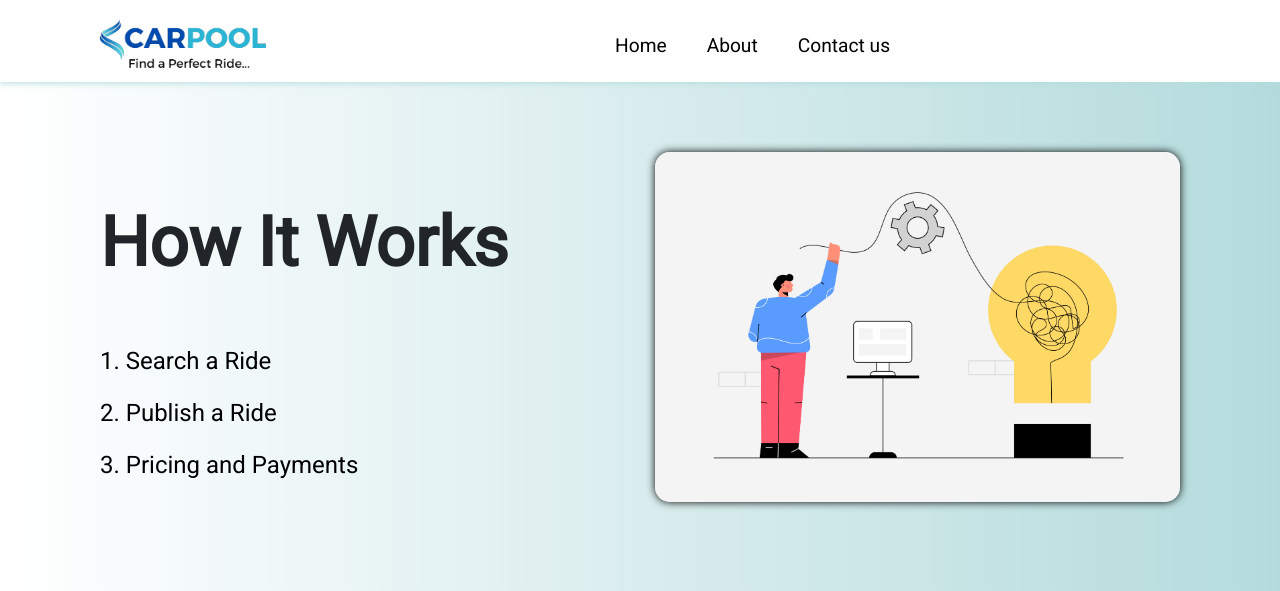
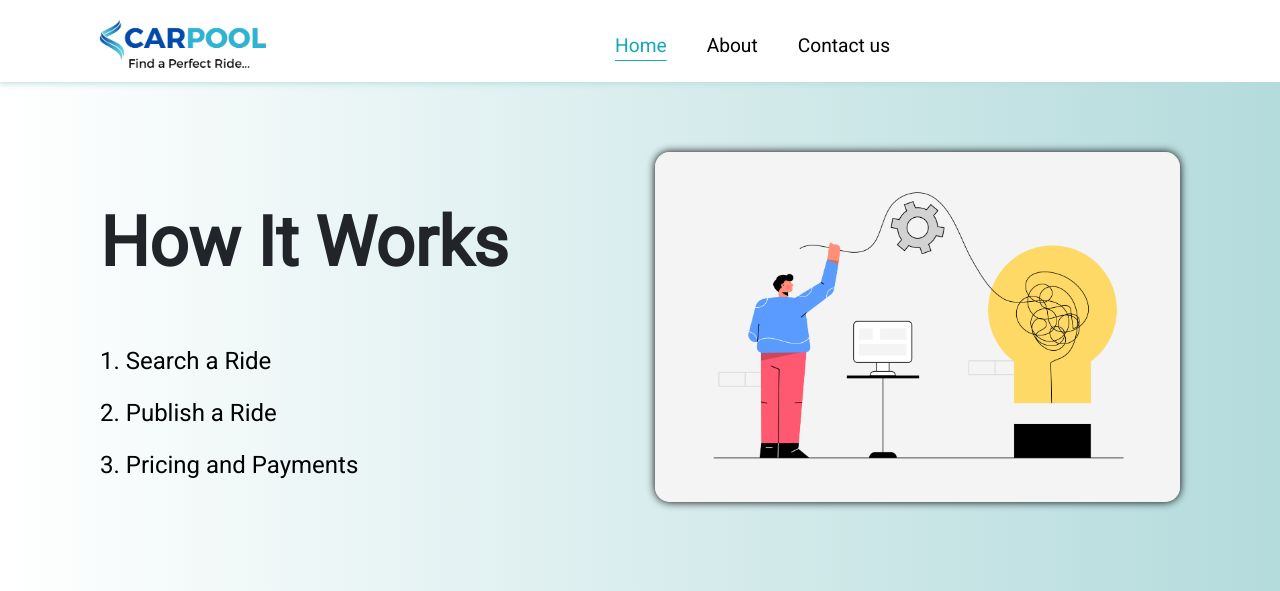
Before and after one commit to RugvedGadakh/Pbl_Project, a PHP site: page /How_it_Works_page/How_it_works.html in a window 1280 px wide. Shown: the top 591 px of the page. Run offline with PHP 8.4, Linux system fonts and the light colour scheme; some libraries are stand-ins or nearby versions.

Commit message:
Update HIW_style.css

```diff
--- a/How_it_Works_page/HIW_style.css
+++ b/How_it_Works_page/HIW_style.css
@@ -241,3 +241,10 @@ footer {
     padding-top: 30px;
     padding-left: 76px;
 }
+
+
+#active {
+    text-decoration: underline;
+    color: rgb(21, 168, 188);
+    text-underline-offset: 0.5rem;
+}
```
